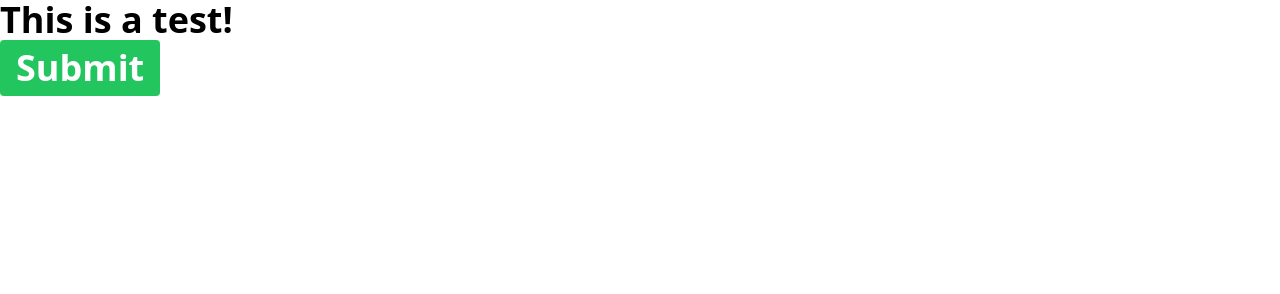
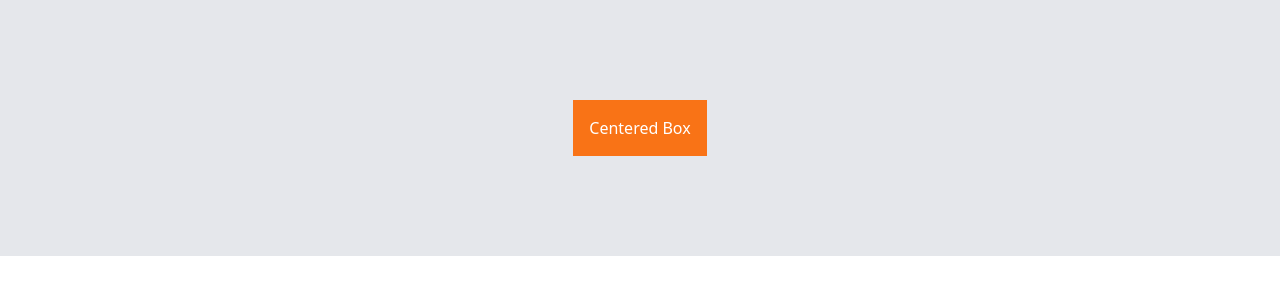
Before and after one commit to oddedodd/noroff-cssframeworks-tailwind, a website: page index.html in a window 1280 px wide. Drawn offline with Linux system fonts and the light colour scheme.

Commit message:
did som updates to scripts

```diff
--- a/index.html
+++ b/index.html
@@ -7,11 +7,8 @@
     <link rel="stylesheet" href="./css/style.css" />
   </head>
   <body>
-    <h1 class="text-4xl font-bold">This is a test!</h1>
-    <button
-      class="bg-green-500 text-white font-bold py-2 px-4 rounded text-4xl"
-    >
-      Submit
-    </button>
+    <div class="flex justify-center items-center h-64 bg-gray-200">
+      <div class="bg-orange-500 text-white p-4">Centered Box</div>
+    </div>
   </body>
 </html>
--- a/package.json
+++ b/package.json
@@ -5,13 +5,15 @@
   "main": "index.js",
   "scripts": {
     "test": "echo \"Error: no test specified\" && exit 1",
-    "dev": "npx tailwindcss -i ./css/input.css -o ./css/style.css --watch & live-server",
-    "build": "npx tailwindcss -i ./css/input.css -o ./css/style.css --minify"
+    "build": "npx tailwindcss -i ./css/input.css -o ./css/style.css --minify",
+    "watch:css": "npx tailwindcss -i ./css/input.css -o ./css/style.css --watch",
+    "dev": "concurrently \"npm run watch:css\" \"live-server ./ --wait=500\""
   },
   "keywords": [],
   "author": "",
   "license": "ISC",
   "devDependencies": {
+    "concurrently": "^9.1.0",
     "live-server": "^1.2.2",
     "tailwindcss": "^3.4.14"
   }
```
Also changed, not shown: css/style.css, 1 other file.
